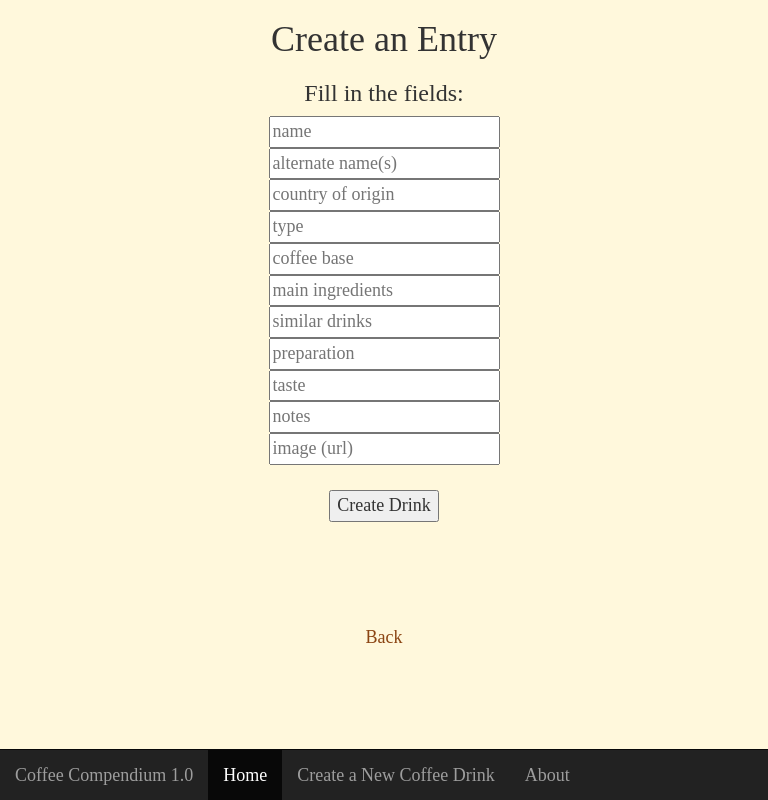
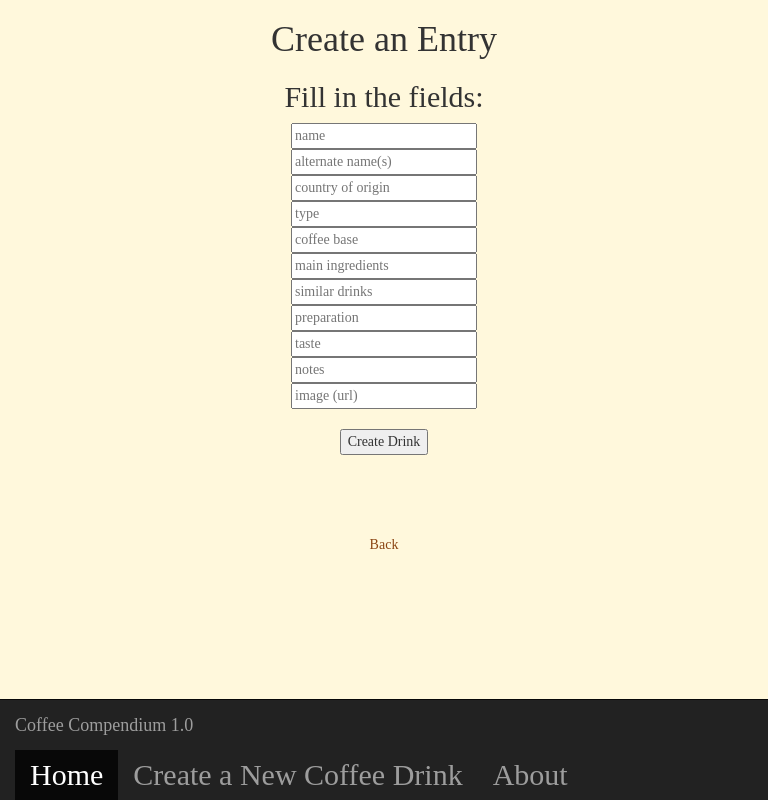
Before and after one commit to migcast21/ZoidbergProjectTwo, a Node server app: page /drinks/new in a window 768 px wide. Run offline with Node 20, Linux system fonts and the light colour scheme; some libraries are stand-ins or nearby versions; some web fonts are replaced.

Commit message:
testing media query

```diff
--- a/public/style.css
+++ b/public/style.css
@@ -12,6 +12,7 @@ body {
     background-color: cornsilk;
 }
 
+/*media queries*/
 @media screen and (max-width: 767px) {
     .sidenav {
       height: auto;
@@ -21,14 +22,16 @@ body {
     img {min-width: 45%}
 }
 
-@media screen and (min-width: 576px) {
-    body {font-size: large}
+@media screen and (min-width: 320px) and (max-width: 999px) {
+    table {font-size: 40px; min-width: 60%}
+    p {font-size: 40px; min-width: 60%}
+    h3 {font-size: 30px;}
+    .navbar {font-size: 30px; position: fixed;}
 }
 
 .navbar {
     margin-bottom: 0;
     border-radius: 0;
-
 }
 
 a:link {
--- a/views/index.ejs
+++ b/views/index.ejs
@@ -11,11 +11,8 @@
         <title>Coffee Drinks | Main</title>
     </head>
     <body>
-
           <h1>Coffee Compendium 1.0</h1>
-
         <div class = "container-fluid">
-
             <table class ="table">
             <% for (let i = 0; i < coffee.length; i++) { %>
             <tr>
```
